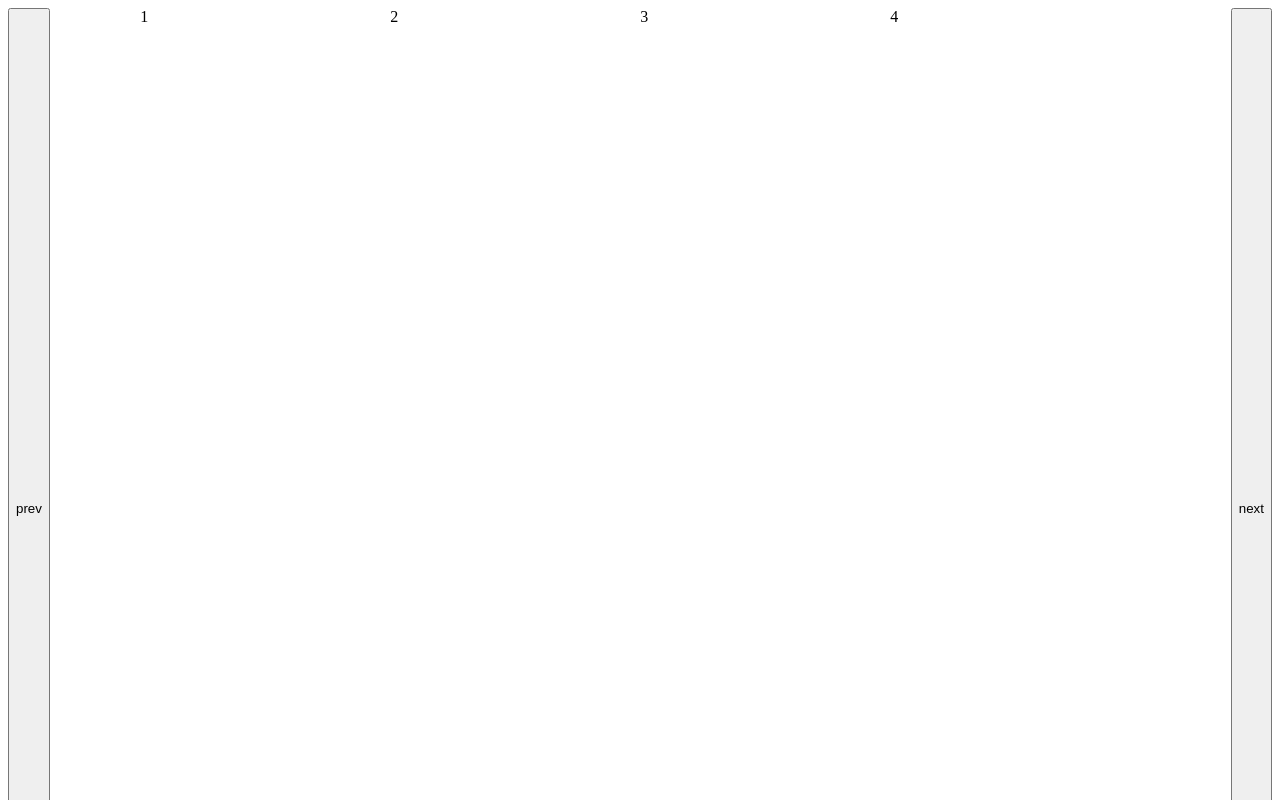
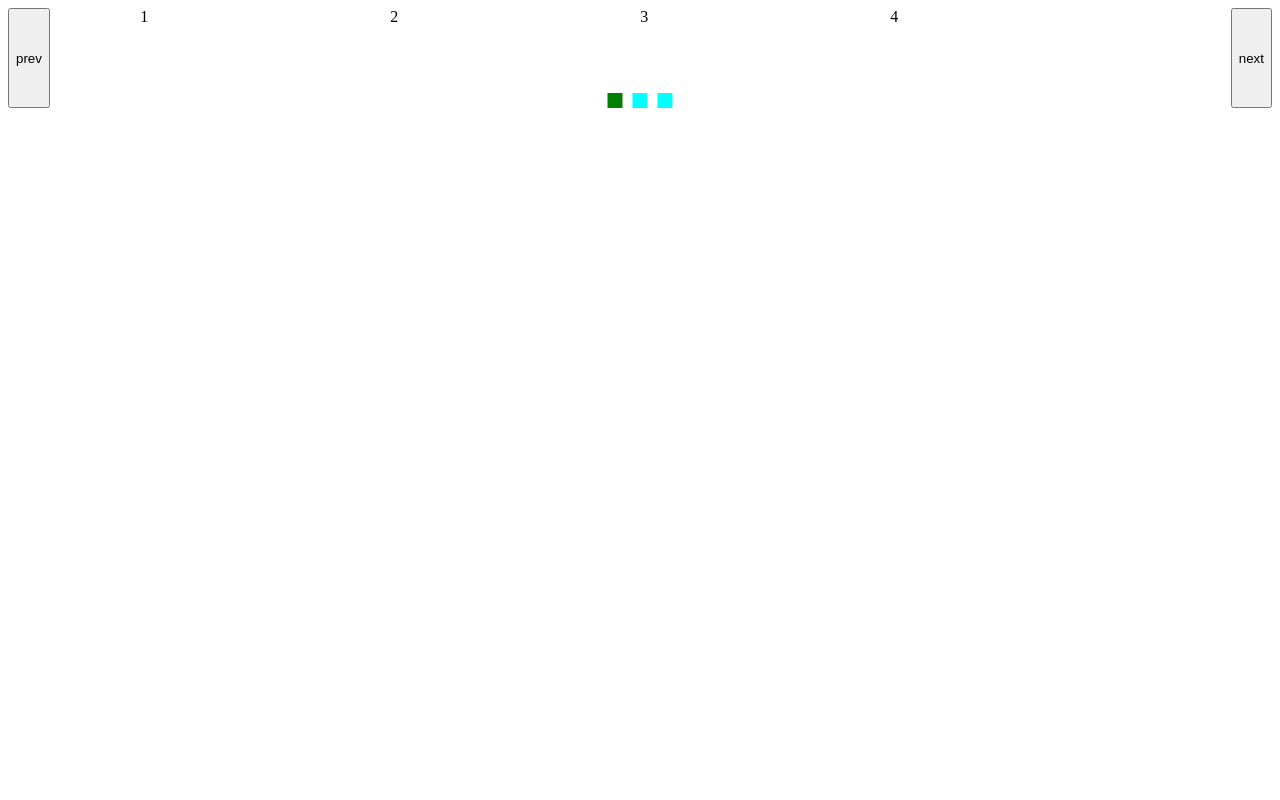
Before and after one commit to IloveKatyara1/React-carousel, a React (Create React App) app: page / in a window 1280 px wide. Shown: the top 800 px of the page. Built offline with nearby package versions, Linux system fonts and the light colour scheme; the HTML template or start-up script is replaced by a standard one.

Commit message:
added dots

```diff
--- a/src/Carousel.js
+++ b/src/Carousel.js
@@ -3,15 +3,31 @@ import './carouselComp.scss';
 
 const Carousel = ({ children, showSlides }) => {
     const sliderContent = useRef(null);
+    const dotsRef = useRef([]);
 
     const [currentSlide, setCurrentSlide] = useState(0);
     const [cantMove, setCantMove] = useState(false);
+    const [lastActiveDot, setLastActiveDot] = useState(0);
 
     const childrenSlides = React.Children.map(children, (child) => {
         return React.cloneElement(child, {
             className: child.props.className ? `${child.props.className} carouselComp_slide` : 'carouselComp_slide',
             style: { width: `${100 / showSlides}%` },
         });
+    });
+
+    const dots = childrenSlides.map((el, i) => {
+        if (i % showSlides === 0) {
+            return (
+                <div
+                    className="carouselComp__dot"
+                    ref={(ref) => dotsRef.current.push(ref)}
+                    key={i}
+                    onClick={() => setCurrentSlide(i)}>
+                    {i}
+                </div>
+            );
+        }
     });
 
     const fullChildrenList = [
@@ -44,11 +60,17 @@ const Carousel = ({ children, showSlides }) => {
             timeoutLastFirstSlide(childrenSlides.length - showSlides);
         } else if (currentSlide >= childrenSlides.length) {
             timeoutLastFirstSlide(0);
+        } else {
+            changeActiveDot(currentSlide);
+            setLastActiveDot(currentSlide / showSlides);
         }
     }, [currentSlide]);
 
     const timeoutLastFirstSlide = (frstLast) => {
         setCantMove(true);
+
+        changeActiveDot(frstLast);
+        setLastActiveDot(frstLast);
 
         setTimeout(() => {
             sliderContent.current.style.transition = '0s all';
@@ -63,6 +85,11 @@ const Carousel = ({ children, showSlides }) => {
                 sliderContent.current.style.transition = '1s all';
             }, 25);
         }, 975);
+    };
+
+    const changeActiveDot = (slide) => {
+        dotsRef.current[lastActiveDot].classList.remove('carouselComp__dot_active');
+        dotsRef.current[slide / showSlides].classList.add('carouselComp__dot_active');
     };
 
     console.log(currentSlide, 'currentSlide');
@@ -80,6 +107,7 @@ const Carousel = ({ children, showSlides }) => {
                     {fullChildrenList}
                 </div>
             </div>
+            <div className="carouselComp__dots_wrapper">{dots}</div>
             <button className="carouselComp__next" onClick={() => ChangeSlideByBtn(1)}>
                 next
             </button>
--- a/src/carouselComp.scss
+++ b/src/carouselComp.scss
@@ -1,6 +1,9 @@
 .carouselComp {
     display: flex;
     justify-content: space-between;
+    position: relative;
+    height: 100px;
+    width: 100%;
 
     &__inner {
         width: 1000px;
@@ -15,4 +18,25 @@
         transition: 1s all;
         cursor: grab;
     }
+
+    &__dots_wrapper {
+        position: absolute;
+        display: flex;
+        bottom: 0;
+        right: 50%;
+        transform: translateX(50%);
+    }
+
+    &__dot {
+        font-size: 0px;
+        width: 15px;
+        height: 15px;
+        margin: 0 5px;
+        cursor: pointer;
+        background-color: aqua;
+
+        &_active {
+            background-color: green;
+        }
+    }
 }
```
